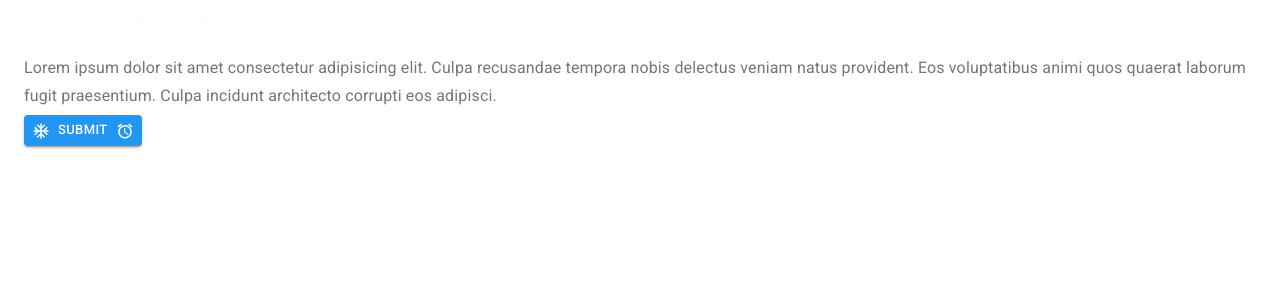
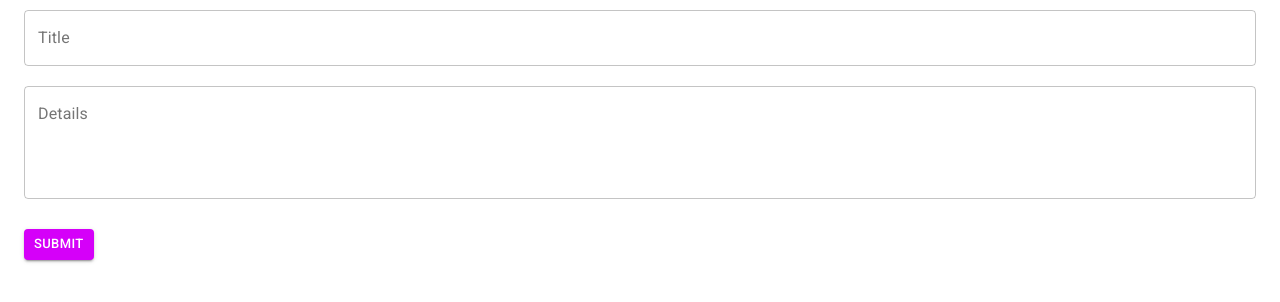
Before and after one commit to MohiuddinRabby/material-ui-practise, a React (Create React App) app: page /create in a window 1280 px wide. Shown: the top 302 px of the page. Built offline with nearby package versions, Linux system fonts and the light colour scheme.

Commit message:
formik used in Create.js

```diff
--- a/package.json
+++ b/package.json
@@ -8,11 +8,13 @@
     "@testing-library/jest-dom": "^5.11.9",
     "@testing-library/react": "^11.2.5",
     "@testing-library/user-event": "^12.8.3",
+    "formik": "^2.2.6",
     "react": "^17.0.1",
     "react-dom": "^17.0.1",
     "react-router-dom": "^5.2.0",
     "react-scripts": "4.0.3",
-    "web-vitals": "^1.1.1"
+    "web-vitals": "^1.1.1",
+    "yup": "^0.32.9"
   },
   "scripts": {
     "start": "react-scripts start",
--- a/src/context/MuiThemeProvider/theme.js
+++ b/src/context/MuiThemeProvider/theme.js
@@ -1,12 +1,11 @@
 import { createMuiTheme } from "@material-ui/core";
+import { purple } from "@material-ui/core/colors";
 
 export const theme = createMuiTheme({
   palette: {
     primary: {
       main: "#fefefe",
     },
-    secondary: {
-      main: "#2196f3",
-    },
+    secondary: purple,
   },
 });
--- a/src/pages/Create.js
+++ b/src/pages/Create.js
@@ -1,39 +1,88 @@
 import React from "react";
-import { Button, Container, Typography } from "@material-ui/core";
-import AcUnitIcon from "@material-ui/icons/AcUnit";
-import AccessAlarmIcon from "@material-ui/icons/AccessAlarm";
-import { makeStyles } from "@material-ui/core";
-const useStyles = makeStyles({});
+import { ErrorMessage, Field, Form, Formik } from "formik";
+import * as Yup from "yup";
+import { Button, Container, makeStyles, TextField } from "@material-ui/core";
+const validationSchema = Yup.object().shape({
+  title: Yup.string().required("Required"),
+  details: Yup.string().required("Required"),
+});
+const useStyles = makeStyles({
+  tField: {
+    marginTop: "10px",
+    marginBottom: "10px",
+  },
+  btn: {
+    marginTop: "20px",
+  },
+  requiredMsgColor: {
+    color: "#d50000",
+  },
+});
+const initialValues = {
+  title: "",
+  details: "",
+};
+
 const Create = () => {
   const classes = useStyles();
   return (
+    <Formik
+      initialValues={initialValues}
+      validationSchema={validationSchema}
+      onSubmit={(values, { setSubmitting, resetForm }) => {
+        console.log(values);
+        resetForm();
+      }}
+    >
       <Container>
-      <Typography variant="h4" component="h2" color="primary" gutterBottom>
-        Create Page
-      </Typography>
-      <Typography
-        className={classes.paraText}
-        variant="subtitle1"
-        // align="center"
-        gutterBottom
-        color="textSecondary"
-      >
-        Lorem ipsum dolor sit amet consectetur adipisicing elit. Culpa
-        recusandae tempora nobis delectus veniam natus provident. Eos
-        voluptatibus animi quos quaerat laborum fugit praesentium. Culpa
-        incidunt architecto corrupti eos adipisci.
-      </Typography>
+        <Form>
+          <div>
+            <Field
+              name="title"
+              type="text"
+              as={TextField}
+              label="Title"
+              color="secondary"
+              variant="outlined"
+              className={classes.tField}
+              multiline
+              fullWidth
+            />
+          </div>
+          <div className={classes.requiredMsgColor}>
+            <ErrorMessage name="title" />
+          </div>
+          <div>
+            <Field
+              name="details"
+              type="text"
+              as={TextField}
+              label="Details"
+              color="secondary"
+              variant="outlined"
+              className={classes.tField}
+              multiline
+              rows={4}
+              fullWidth
+            />
+          </div>
+          <div className={classes.requiredMsgColor}>
+            <ErrorMessage name="details" />
+          </div>
+          <div>
             <Button
-        className={classes.btn}
+              type="submit"
               color="secondary"
               variant="contained"
               size="small"
-        startIcon={<AcUnitIcon />}
-        endIcon={<AccessAlarmIcon />}
+              className={classes.btn}
             >
               Submit
             </Button>
+          </div>
+        </Form>
       </Container>
+    </Formik>
   );
 };
 
```
Also changed, not shown: 1 other file (tests, documents, lock files or other folders). Lines whose indentation alone changed are shown as unchanged.
